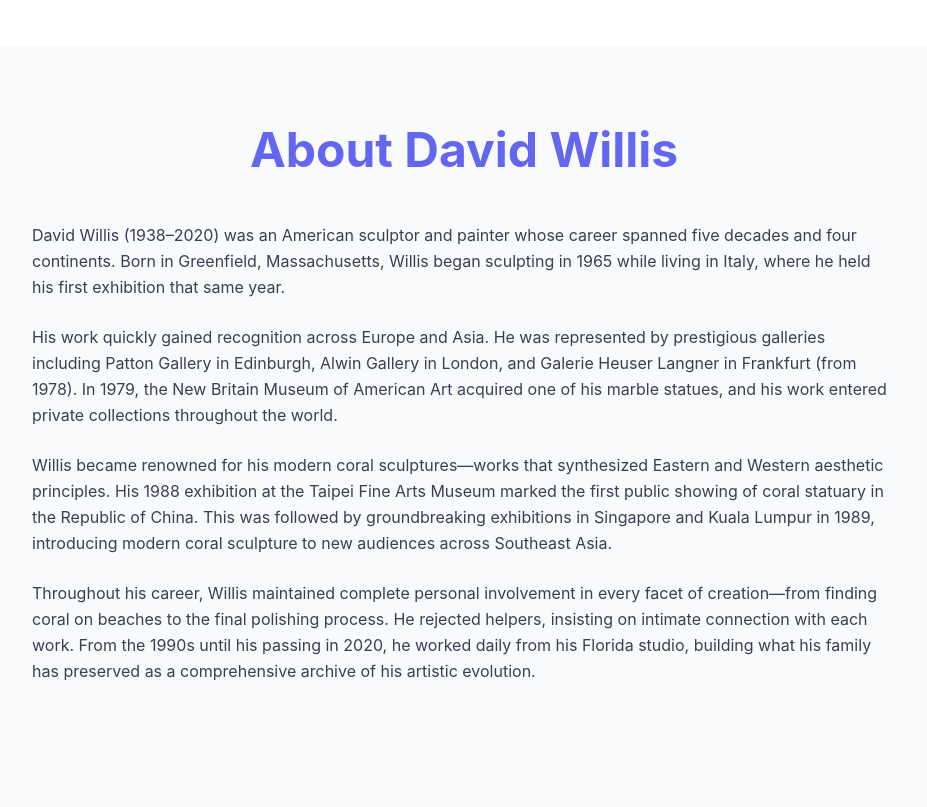
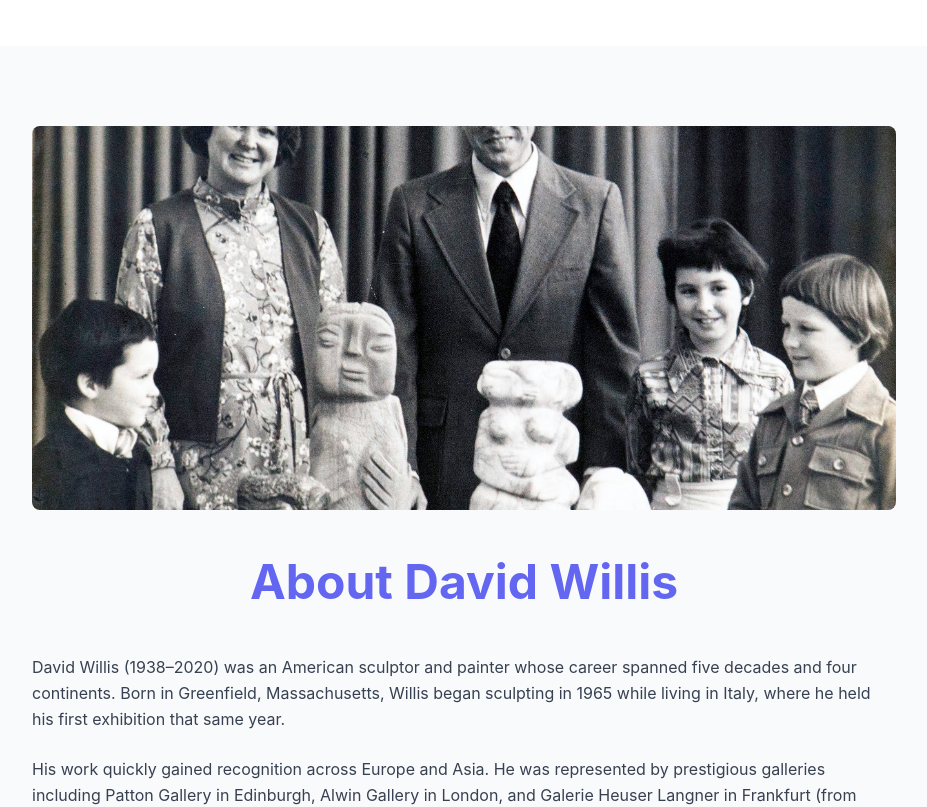
Before and after one commit to humboldtscabinet/davidwillisartist, a Next.js app: page / in a window 1280 px wide. Shown: the part 861-1668 px from the top of the page, without its empty margins (176-1103 px from the left). Built offline with nearby package versions, Linux system fonts and the light colour scheme.

Commit message:
add header image above About David Willis section

```diff
--- a/components/AboutSection.tsx
+++ b/components/AboutSection.tsx
@@ -1,6 +1,16 @@
+import Image from "next/image";
+
 export default function AboutSection() {
   return (
     <section id="about" className="py-20 px-4 max-w-4xl mx-auto">
+      <div className="relative w-full h-64 md:h-96 mb-12 rounded-lg overflow-hidden">
+        <Image
+          src="/images/about-header.jpg"
+          alt="David Willis coral sculpture"
+          fill
+          className="object-cover"
+        />
+      </div>
       <h2 className="text-4xl md:text-5xl font-bold text-center mb-12 text-brand">
         About David Willis
       </h2>
```
Also changed, not shown: public/images/about-header.jpg (added).
